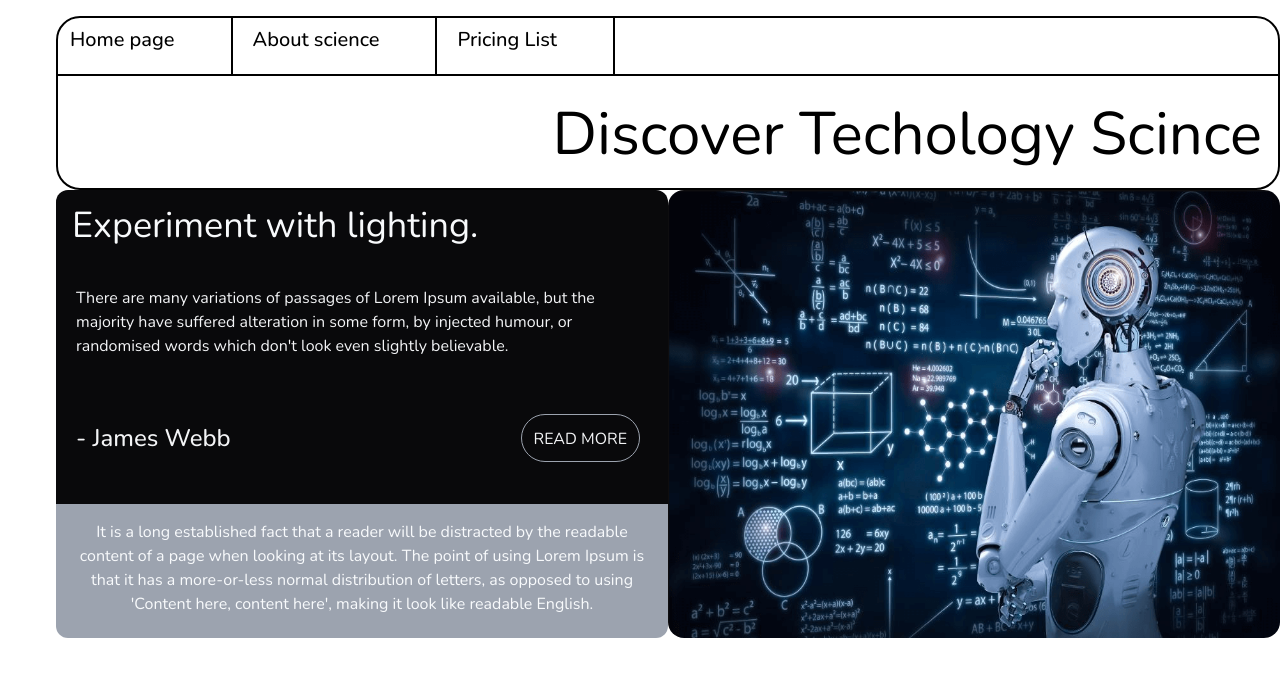
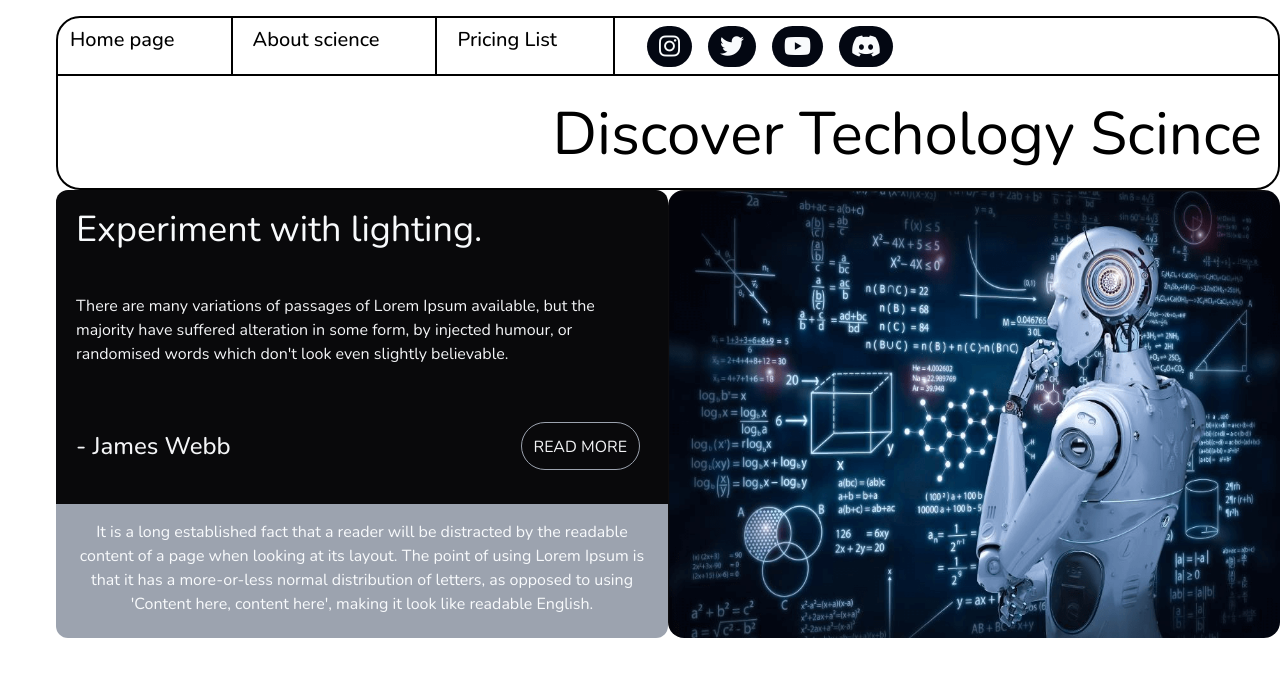
Before and after one commit to burakbehlull/discover-technology-science, a website: page src/index.html in a window 1280 px wide. Drawn offline with nearby package versions, Linux system fonts and the light colour scheme.

Commit message:
feat: Add social media icons to Navbar

```diff
--- a/src/index.html
+++ b/src/index.html
@@ -6,6 +6,7 @@
 		<link rel="preconnect" href="https://fonts.googleapis.com">
 		<link rel="preconnect" href="https://fonts.gstatic.com" crossorigin>
 		<link href="https://fonts.googleapis.com/css2?family=Nunito:ital,wght@0,300;0,400;0,500;0,600;0,700;1,300;1,400;1,500;1,600;1,700&display=swap" rel="stylesheet">
+		<link rel="stylesheet" href="https://cdnjs.cloudflare.com/ajax/libs/font-awesome/6.4.0/css/all.min.css" integrity="sha512-iecdLmaskl7CVkqkXNQ/ZH/XLlvWZOJyj7Yy7tcenmpD1ypASozpmT/E0iPtmFIB46ZmdtAc9eNBvH0H/ZpiBw==" crossorigin="anonymous" referrerpolicy="no-referrer" />
 	</head>
 	<body class="container pl-14 py-4 font-Nunito">
 		<header class="h-full w-full relative border-2 border-black rounded-3xl">
@@ -14,10 +15,16 @@
 					<li class="border-r-2 border-black font-medium text-xl pb-5 pt-2 pl-1 pr-14 hover:border-b-4 cursor-pointer transition duration-200">Home page</li>
 					<li class="border-r-2 border-black font-medium text-xl pb-5 pt-2 pl-1 pr-14 hover:border-b-4 cursor-pointer transition duration-200">About science</li>
 					<li class="border-r-2 border-black font-medium text-xl pb-5 pt-2 pl-1 pr-14 hover:border-b-4 cursor-pointer transition duration-200">Pricing List</li>
+
+					<li class="flex justify-items-center items-center gap-4 text-2xl ml-4">
+						<span class="rounded-full bg-gray-950 py-1 px-3 text-slate-50 cursor-pointer hover:bg-white hover:text-black duration-500"><i class="fa-brands fa-instagram mt-1 "></i></span>
+						<span class="rounded-full bg-gray-950 py-1 px-3 text-slate-50 cursor-pointer hover:bg-white hover:text-black duration-500"><i class="fa-brands fa-twitter mt-1 "></i></span>
+						<span class="rounded-full bg-gray-950 py-1 px-3 text-slate-50 cursor-pointer hover:bg-white hover:text-black duration-500"><i class="fa-brands fa-youtube mt-1 "></i></span>
+						<span class="rounded-full bg-gray-950 py-1 px-3 text-slate-50 cursor-pointer hover:bg-white hover:text-black duration-500"><i class="fa-brands fa-discord mt-1 "></i></span>
+					</li>
 				</ul>
 			</nav>
 
-			<!--<hr class="border-black pt-5" />-->
 			<div class="border-black border-t-2"></div>
 
 			<div class="pt-7 pb-6">
@@ -29,7 +36,7 @@
 			<div class="flex flex-col flex-half">
 
 				<div class="flex-70 bg-zinc-950 h-full rounded-t-xl">
-					<h1 class="text-slate-50 text-4xl text-start px-4 py-4">Experiment with lighting.</h1>
+					<h1 class="text-slate-50 text-4xl text-start px-5 py-5">Experiment with lighting.</h1>
 
 					<p class="text-gray-100 text-start px-5 py-6">
 						There are many variations of passages of Lorem Ipsum available, but the majority have suffered alteration in some form, by injected humour, or randomised words which don't look even slightly believable.
```
Also changed, not shown: dist/styles.css.
